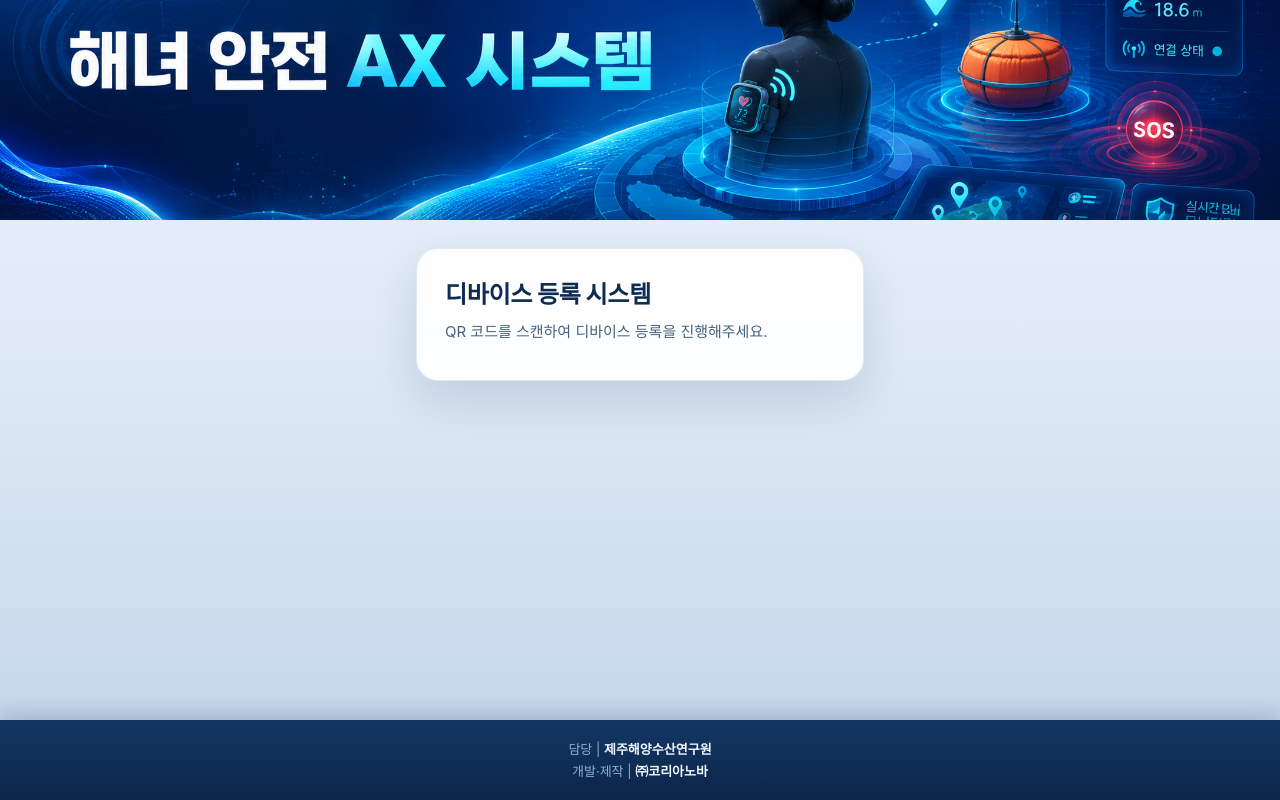
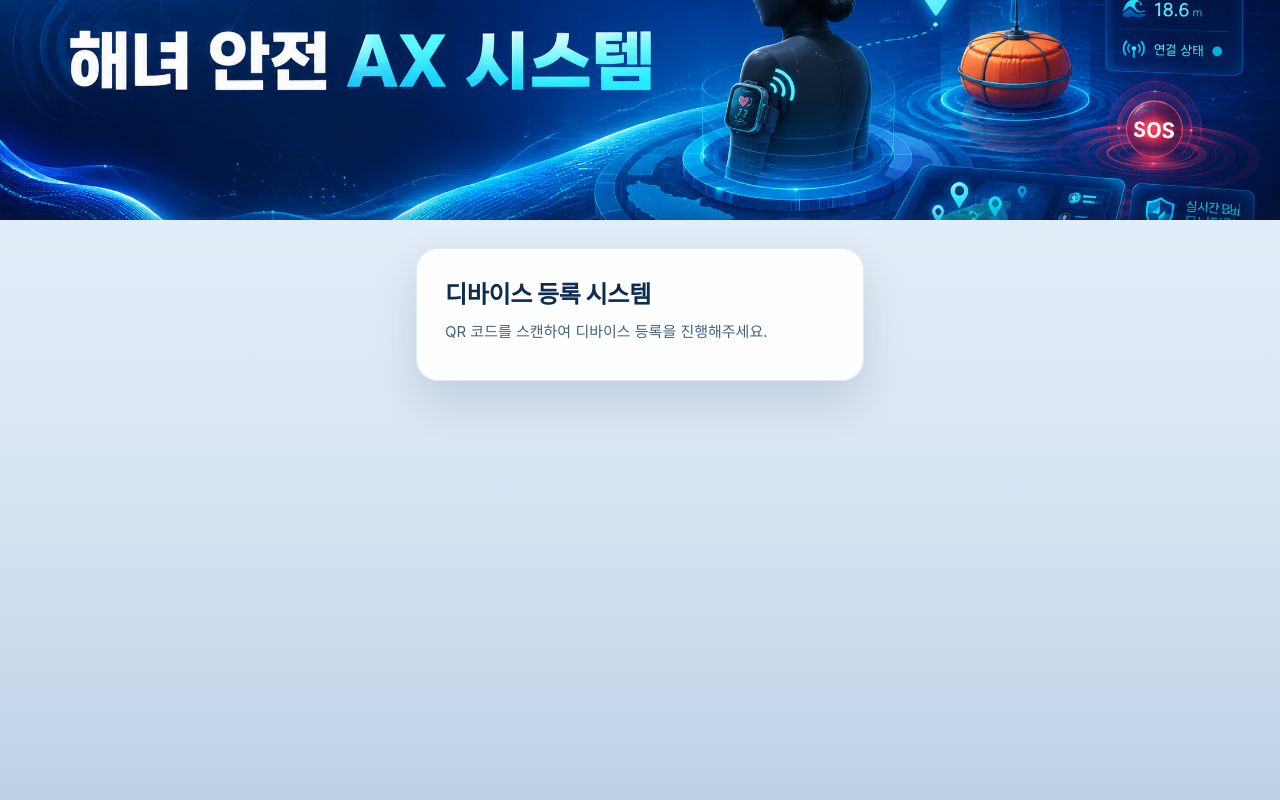
Before and after one commit to manseo00/jeju-dev, a Next.js app: page / in a window 1280 px wide. Built offline with nearby package versions, Linux system fonts and the light colour scheme.

Commit message:
remove site footer

```diff
--- a/app/layout.tsx
+++ b/app/layout.tsx
@@ -1,7 +1,6 @@
 import type { Metadata, Viewport } from 'next';
 import './globals.css';
 import SiteHeader from '@/components/SiteHeader';
-import SiteFooter from '@/components/SiteFooter';
 import shell from '@/components/site-layout.module.css';
 
 export const metadata: Metadata = {
@@ -26,7 +25,6 @@ export default function RootLayout({
         <div className={shell.appShell}>
           <SiteHeader />
           <main className={shell.main}>{children}</main>
-          <SiteFooter />
         </div>
       </body>
     </html>
--- a/components/SiteFooter.tsx
+++ /dev/null
@@ -1,18 +0,0 @@
-import styles from './site-layout.module.css';
-
-export default function SiteFooter() {
-  return (
-    <footer className={styles.footer}>
-      <p className={styles.footerText}>
-        <span className={styles.footerLine}>
-          <span className={styles.footerLabel}>담당 | </span>
-          <span className={styles.footerName}>제주해양수산연구원</span>
-        </span>
-        <span className={styles.footerLine}>
-          <span className={styles.footerLabel}>개발·제작 | </span>
-          <span className={styles.footerName}>㈜코리아노바</span>
-        </span>
-      </p>
-    </footer>
-  );
-}
--- a/components/site-layout.module.css
+++ b/components/site-layout.module.css
@@ -1,4 +1,4 @@
-/* 전체 페이지 세로 골격: 헤더 - 콘텐츠 - 푸터 */
+/* 전체 페이지 세로 골격: 헤더 - 본문 */
 .appShell {
   display: flex;
   flex-direction: column;
@@ -8,7 +8,7 @@
   overflow-x: hidden;
 }
 
-/* 본문 영역: 남는 공간을 채워 푸터를 화면 하단으로 밀어준다 */
+/* 본문 영역: 남는 공간을 채워 화면을 가득 채운다 */
 .main {
   flex: 1;
   width: 100%;
@@ -48,40 +48,6 @@
   );
 }
 
-/* 하단 푸터: 본문과 연결되는 짙은 네이비 */
-.footer {
-  flex-shrink: 0;
-  width: 100%;
-  background-color: #0e2b52;
-  background-image: linear-gradient(180deg, #123763 0%, #0c2549 100%);
-  box-shadow: 0 -6px 18px rgba(12, 37, 73, 0.18);
-  padding: 18px 16px;
-  padding-bottom: calc(18px + env(safe-area-inset-bottom));
-}
-
-.footerText {
-  margin: 0;
-  text-align: center;
-  font-size: 13px;
-  line-height: 1.7;
-  color: #cfe0f4;
-}
-
-.footerLine {
-  display: block;
-}
-
-/* 라벨(담당/개발·제작)은 살짝 흐리게 */
-.footerLabel {
-  color: #8fb0d6;
-}
-
-/* 기관/회사명은 더 선명하게 */
-.footerName {
-  color: #f1f7ff;
-  font-weight: 600;
-}
-
 /* PC 에서는 배너를 와이드 배너처럼 더 높게 */
 @media (min-width: 768px) {
   .headerImage {
```
Also changed, not shown: 1 other file (tests, documents, lock files or other folders).
